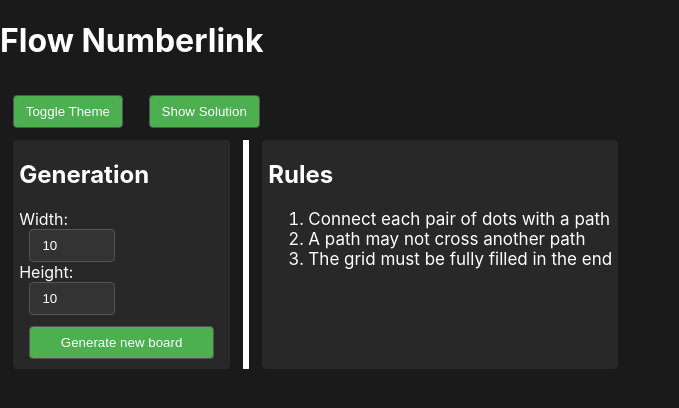
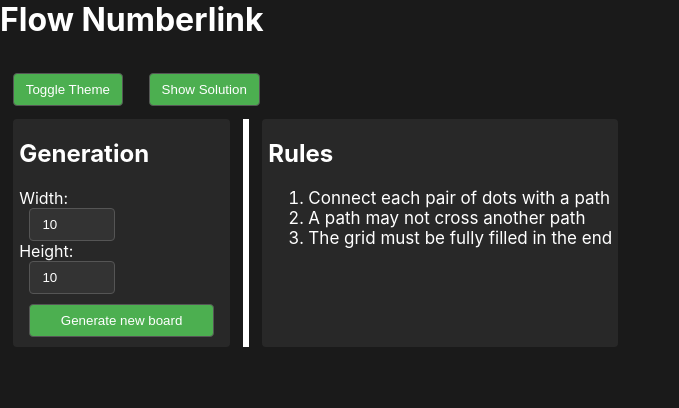
Before and after one commit to jacques-artale/flow, a React (Create React App) app in the folder client/: page / in a window 1280 px wide. Shown: the top 408 px of the page, without its empty margins (0-679 px from the left). Built offline with nearby package versions, Linux system fonts and the light colour scheme.

Commit message:
about_to_hire_a_frontend_dev_who_knows_css.js

```diff
--- a/client/src/App.js
+++ b/client/src/App.js
@@ -40,7 +40,7 @@ function App() {
 
   return (
     <div style={style.main}>
-      <h1>Flow Numberlink</h1>
+      <h1 style={{marginTop: 0}}>Flow Numberlink</h1>
 
       <button style={style.button} onClick={() => set_theme(theme === 'light' ? 'dark' : 'light')}>Toggle Theme</button>
       <button style={style.button} onClick={() => set_show_solution(!show_solution)}>{show_solution ? 'Hide Solution' : 'Show Solution'}</button>
--- a/client/src/index.css
+++ b/client/src/index.css
@@ -1,5 +1,12 @@
+html, body, #root {
+  margin: 0;
+  padding: 0;
+  height: 100%;
+  width: 100%;
+  background-color: #1a1a1a;
+}
+
 body {
-  margin: 0;
   font-family: -apple-system, BlinkMacSystemFont, 'Segoe UI', 'Roboto', 'Oxygen',
     'Ubuntu', 'Cantarell', 'Fira Sans', 'Droid Sans', 'Helvetica Neue',
     sans-serif;
--- a/client/src/style/style.js
+++ b/client/src/style/style.js
@@ -1,10 +1,5 @@
 const get_style = (theme) => ({
   main: {
-    position: 'absolute',
-    top: 0,
-    left: 0,
-    right: 0,
-    bottom: 0,
     backgroundColor: `${theme === 'light' ? '#f2f2f2' : '#1a1a1a'}`,
     color: `${theme === 'light' ? 'black' : 'white'}`,
   },
```
